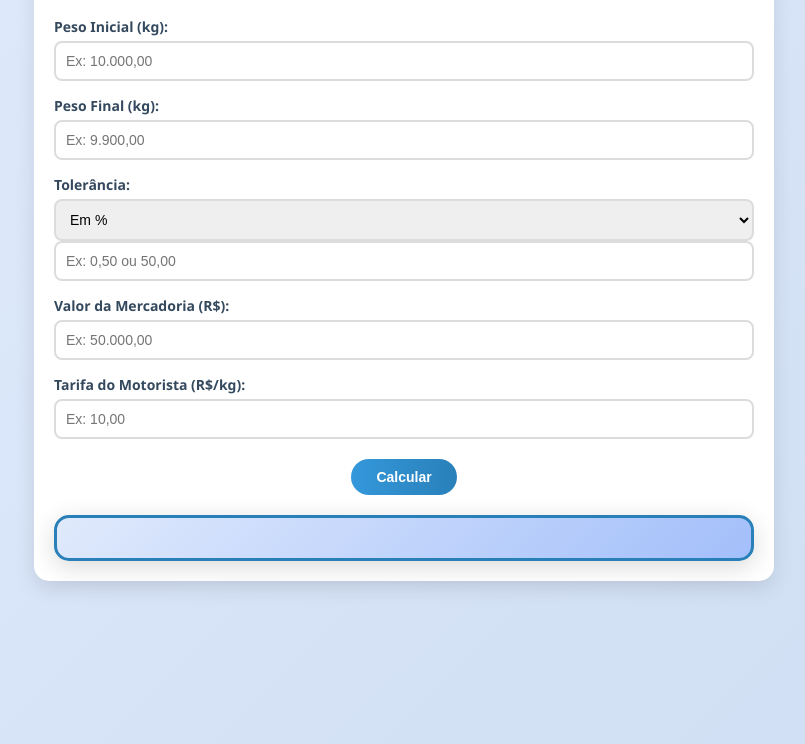
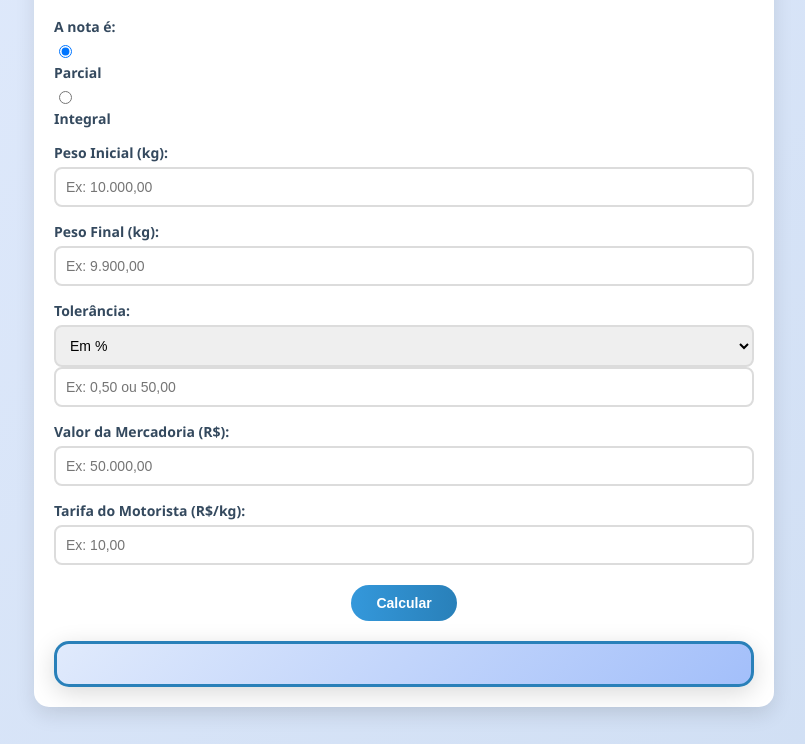
Before and after one commit to pedrolucasgds/PROJETOCARTAFRETE, a plain HTML site: page index.html in a window 1280 px wide. Shown: the part 96-840 px from the top of the page, without its empty margins (236-1041 px from the left). Drawn offline with nearby package versions, Linux system fonts and the light colour scheme.

Commit message:
Update index.html

```diff
--- a/index.html
+++ b/index.html
@@ -11,6 +11,15 @@
 <body>
     <div class="container">
         <h2>Calculadora de Frete</h2>
+        <div class="form-group frete-type">
+            <label>A nota é:</label>
+            <div class="radio-group">
+                <input type="radio" id="isPartial" name="freteType" value="partial" checked>
+                <label for="isPartial">Parcial</label>
+                <input type="radio" id="isIntegral" name="freteType" value="integral">
+                <label for="isIntegral">Integral</label>
+            </div>
+        </div>
         <div class="form-group">
             <label>Peso Inicial (kg):</label>
             <input type="text" id="initialWeight" placeholder="Ex: 10.000,00">
```
